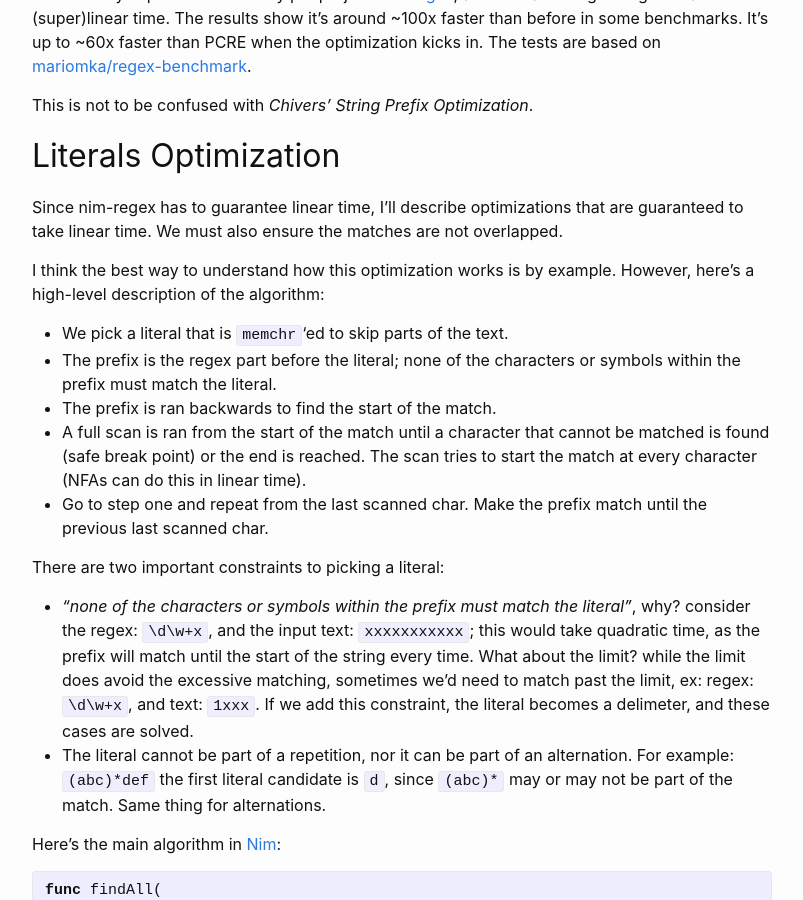
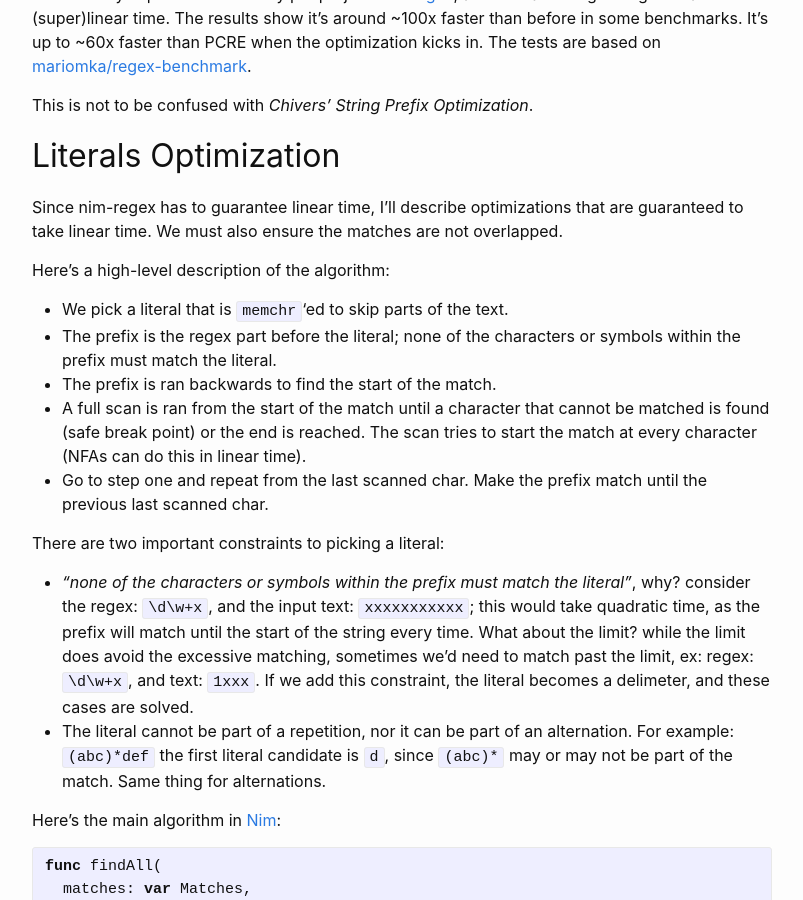
Before and after one commit to nitely/nitely.github.io, a Jekyll site: the page built from _posts/2020-08-12-regex-literals-optimization.markdown, in a window 1280 px wide and 900 px high, scrolled down 419 px. Shown: the whole window, without its empty margins (238-1041 px from the left). Built offline with Jekyll 4.4.1, drawn with Linux system fonts in a browser that asks for light colours.

Commit message:
regex lits

```diff
--- a/_posts/2020-08-12-regex-literals-optimization.markdown
+++ b/_posts/2020-08-12-regex-literals-optimization.markdown
@@ -16,7 +16,7 @@ This is not to be confused with *Chivers' String Prefix Optimization*.
 
 Since nim-regex has to guarantee linear time, I'll describe optimizations that are guaranteed to take linear time. We must also ensure the matches are not overlapped.
 
-I think the best way to understand how this optimization works is by example. However, here's a high-level description of the algorithm:
+Here's a high-level description of the algorithm:
 
   * We pick a literal that is `memchr`'ed to skip parts of the text.
   * The prefix is the regex part before the literal; none of the
```
